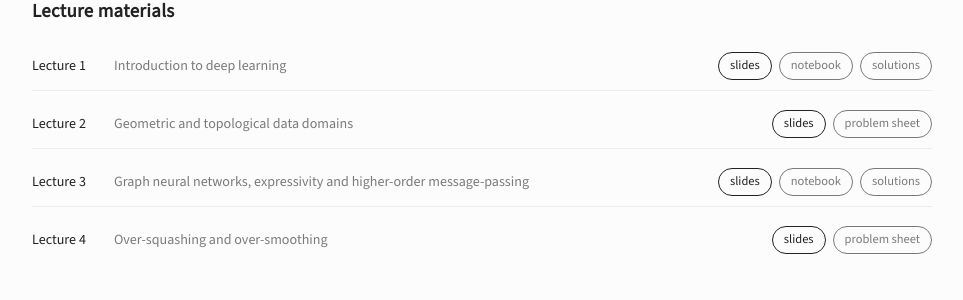
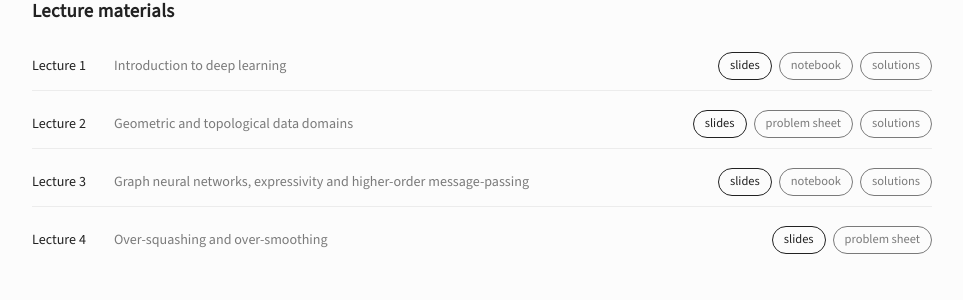
Before and after one commit to inesgare/inesgare.github.io, a Jekyll site: the page built from course-pages/gtml-2026.md, in a window 1280 px wide and 900 px high, scrolled down 1947 px. Shown: the part 145-445 px from the top of the window, without its empty margins (158-1121 px from the left). Built offline with Jekyll 4.4.1, drawn with Linux system fonts in a browser that asks for light colours.

Commit message:
added button solutions

```diff
--- a/course-pages/gtml-2026.md
+++ b/course-pages/gtml-2026.md
@@ -80,6 +80,7 @@
     <div class="session-links">
       <a class="btn-link btn-slides" href="/docs/tdl-course/session-2.pdf" target="_blank" rel="noopener">slides</a>
       <a class="btn-link btn-notebook" href="/docs/tdl-course/problem-sheet-2.pdf" target="_blank" rel="noopener">problem sheet</a>
+      <a class="btn-link btn-notebook" href="/docs/tdl-course/problem-sheet-2-solutions.pdf"  target="_blank" rel="noopener">solutions</a>
     </div>
   </div>
     <div class="session-item">
```
